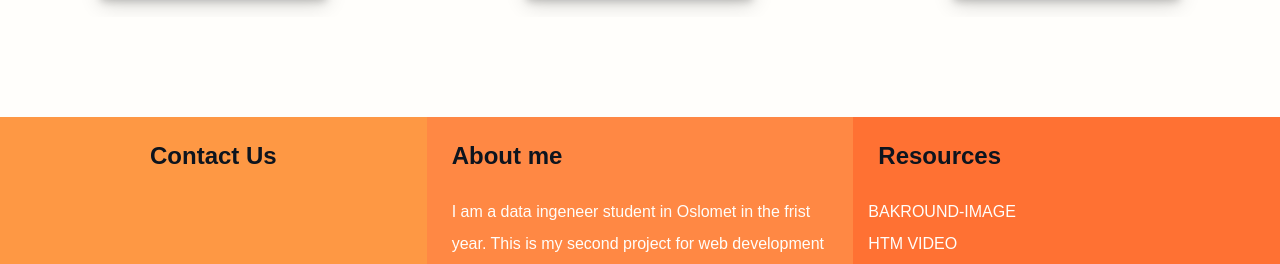
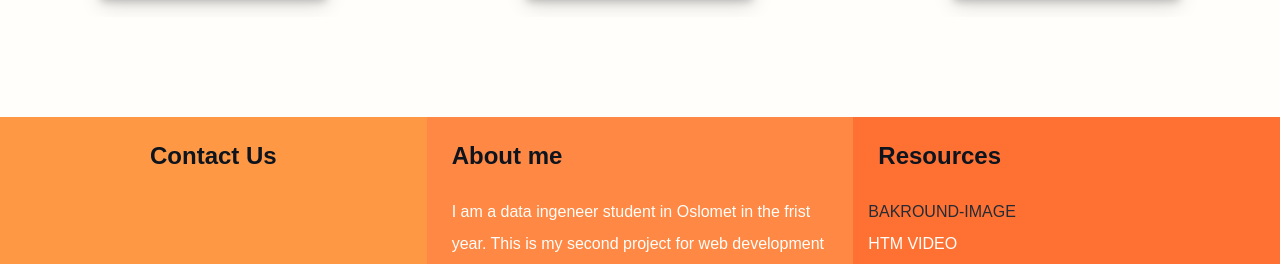
Before and after one commit to RamiMaroun/FreakyFriday, a plain HTML site: page index.html in a window 1280 px wide. In both pictures the pointer is over the link "BAKROUND-IMAGE". Shown: the part 4111-4375 px from the top of the page. Drawn offline with Linux system fonts and the light colour scheme.

Commit message:
add hover til ul

```diff
--- a/home.css
+++ b/home.css
@@ -232,6 +232,9 @@ footer span{
     font-size: 1.5em;
     font-weight: bold;
     color: #0d141e;
+}
+ul a:hover{
+    color: #242b35;
 }
 <!---->
 @media (max-width: 1300px) {
```
